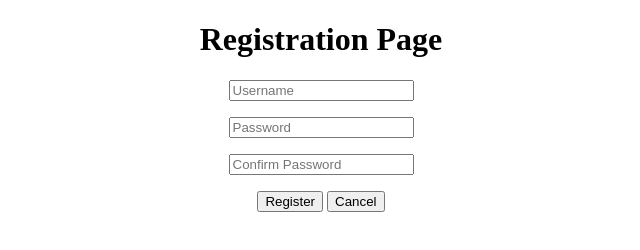
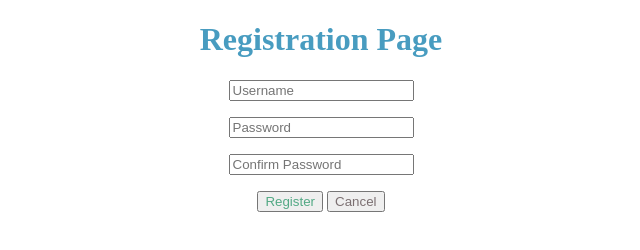
Before and after one commit to RaevenWUP/ITPC_3_Prelim_Exam, a plain HTML site: page register.html in a window 1280 px wide. Shown: the whole page, without its empty margins (319-959 px from the left). Drawn offline with Linux system fonts and the light colour scheme.

Commit message:
7th Commit

```diff
--- a/register.html
+++ b/register.html
@@ -4,7 +4,7 @@
 
 <body>
     <div style="text-align: center;">
-    <h1 >Registration Page</h1>
+    <h1 style="color:rgb(72, 156, 192)">Registration Page</h1>
 
     <div>
     <div style="text-align: Center;">
@@ -21,10 +21,10 @@
             <input type="Password" placeholder="Confirm Password">
             </div>
             <a href="index.html">
-            <button id="btnlogin" onclick="alert('Kahit ano mag alert ka ang')">Register</button></a>
+            <button id="btnlogin" onclick="alert('Kahit ano mag Alert Ka lang!')" style="color: rgb(83, 169, 133);">Register</button></a>
         </a>
             <a href="index.html">
-            <button>  Cancel</button>
+            <button style="color: rgb(123, 111, 113);">Cancel</button>
             </a>
     </div>
 </div>
```
